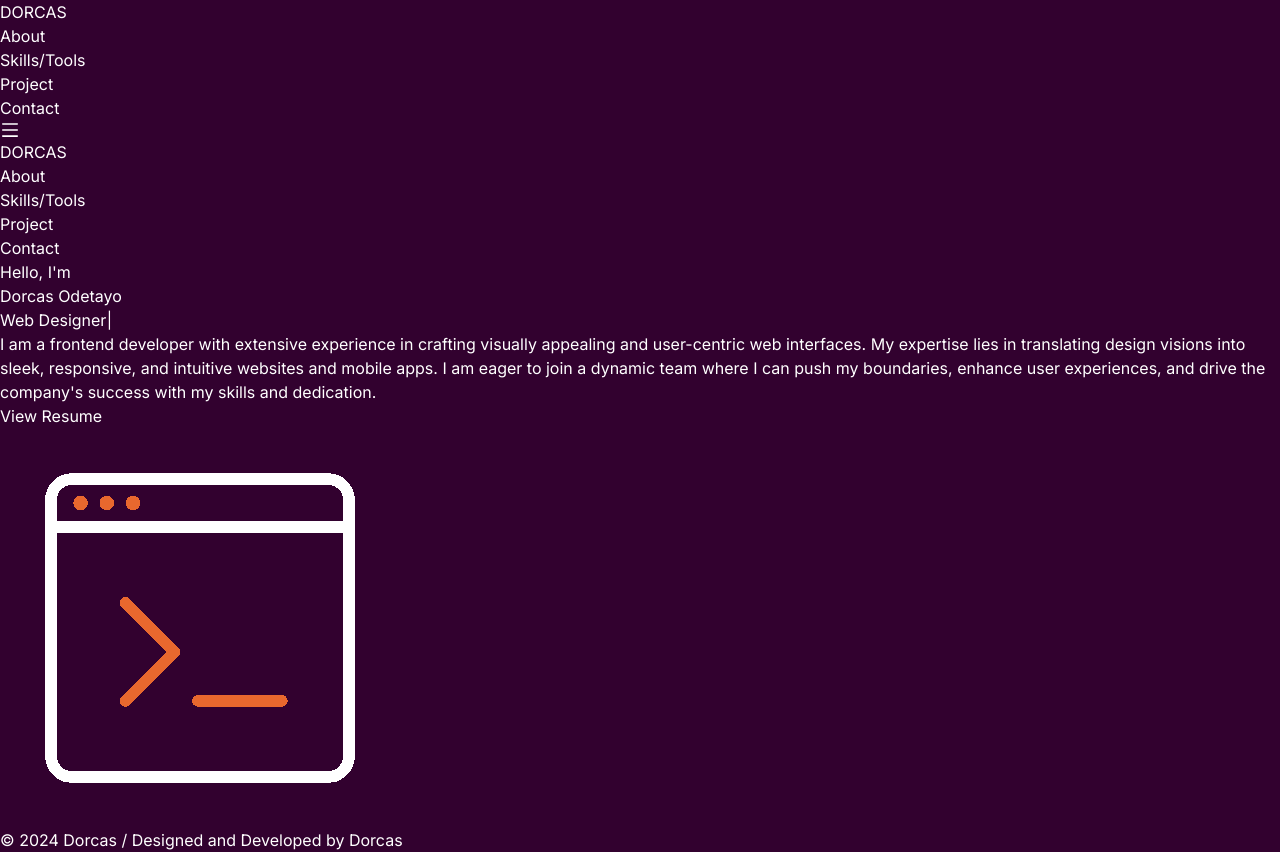
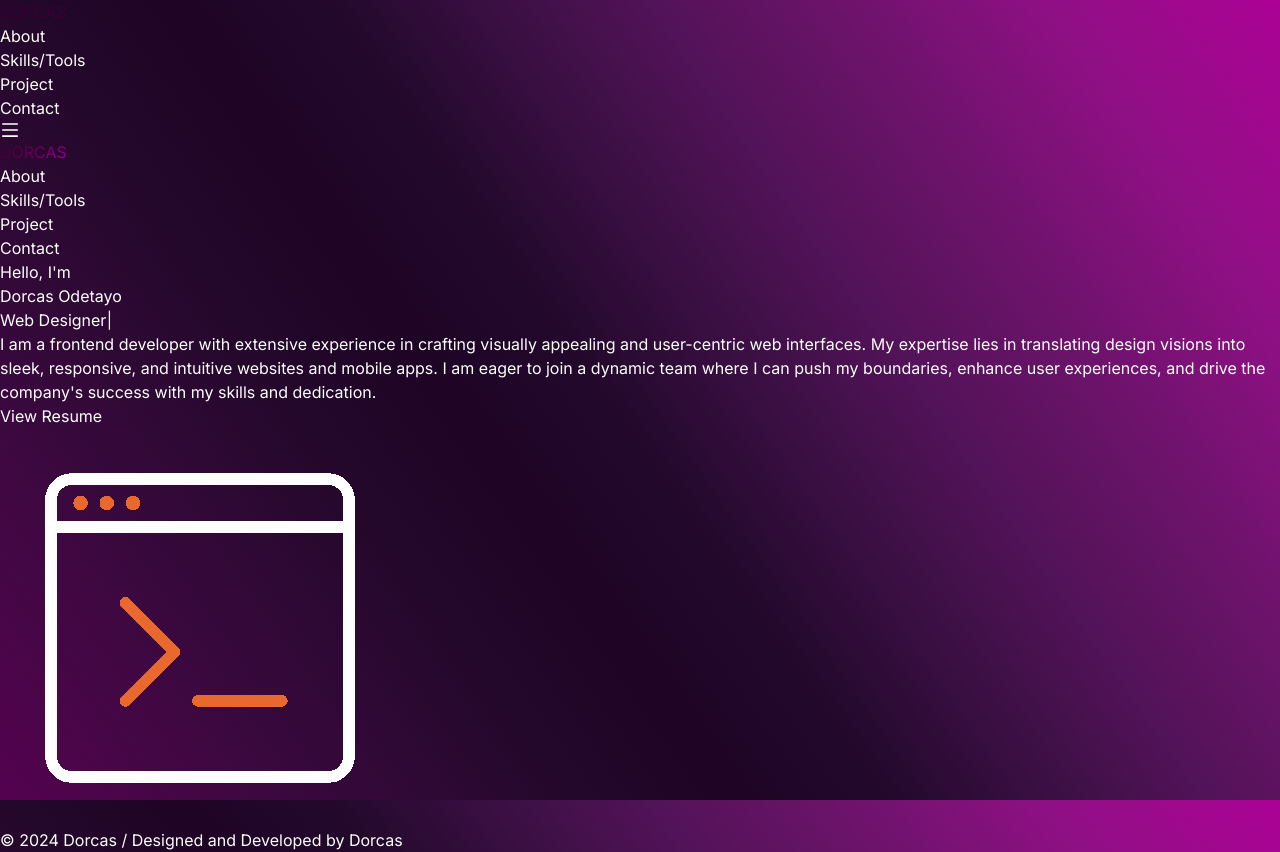
Before and after one commit to dorcasgold/dorcas-2, a React (Vite) app: page / in a window 1280 px wide. Built offline with nearby package versions, Linux system fonts and the light colour scheme.

Commit message:
gradient text and background

```diff
--- a/src/components/Navbar.jsx
+++ b/src/components/Navbar.jsx
@@ -54,16 +54,43 @@ function Navbar() {
         <div onClick={handleNav} className='block md:hidden'>
           {nav ? <AiOutlineClose size={20} /> : <AiOutlineMenu size={20} />}
         </div>
-        <div className={nav ? 'md:hidden text-gray-300 fixed h-full left-0 top-0 w-[60%] border-r-gray-900 bg-pink-950 ease-in-out duration-500 ' : "fixed left-[-100%]"}>
+        <div className={nav ? 'md:hidden navbar text-gray-300 fixed h-full left-0 top-0 w-[60%] border-r-gray-900 ease-in-out duration-500 ' : "fixed left-[-100%]"}>
           <div className="logo text-center my-10">
-            <span className='text-3xl font-semibold'>DORCAS</span>
+            <Link to="/">
+              <span className='text-3xl logo font-semibold'>DORCAS</span>
+            </Link>
           </div>
           <div>
             <ul className='flex flex-col items-center text-xl gap-5 font-medium'>
-              <li>About</li>
-              <li>Skills/Tools</li>
-              <li>Project</li>
-              <li>Contact</li>
+              <NavLink to="/"
+                className={({ isActive }) =>
+                  ` ${isActive ? " text-red-500 underline" : "text-white"} hover:text-orange-500`
+                }
+              >
+                <li>About</li>
+              </NavLink>
+
+              <NavLink to="skills"
+                className={({ isActive }) =>
+                  ` ${isActive ? " text-red-500 underline" : "text-white"} hover:text-orange-500`
+                }
+              >
+                <li>Skills/Tools</li>
+              </NavLink>
+              <NavLink to="project"
+                className={({ isActive }) =>
+                  ` ${isActive ? " text-red-500 underline" : "text-white"} hover:text-orange-500`
+                }
+              >
+                <li>Project</li>
+              </NavLink>
+              <NavLink to="contact"
+                className={({ isActive }) =>
+                  ` ${isActive ? " text-red-500 underline" : "text-white"} hover:text-orange-500`
+                }
+              >
+                <li>Contact</li>
+              </NavLink>
             </ul>
           </div>
         </div>
--- a/src/index.css
+++ b/src/index.css
@@ -5,8 +5,56 @@
 @tailwind utilities;
 
 body {
-  background: #32012F;
+  background-image: linear-gradient(55deg,
+      hsl(304deg 95% 17%) 0%,
+      hsl(300deg 85% 15%) 8%,
+      hsl(296deg 77% 14%) 15%,
+      hsl(292deg 72% 12%) 23%,
+      hsl(288deg 70% 10%) 31%,
+      hsl(287deg 82% 8%) 40%,
+      hsl(285deg 67% 10%) 48%,
+      hsl(290deg 63% 16%) 57%,
+      hsl(295deg 65% 21%) 66%,
+      hsl(301deg 70% 25%) 76%,
+      hsl(305deg 80% 31%) 87%,
+      hsl(308deg 98% 34%) 100%);
+  background-repeat: no-repeat;
+  background-attachment: fixed;
   color: white;
+}
+
+.logo {
+  background: linear-gradient(135deg, #32012F, #660058, #990099);
+  -webkit-background-clip: text;
+  -webkit-text-fill-color: transparent;
+  background-clip: text;
+  text-emphasis-color: transparent;
+}
+
+.navbar {
+  background-image: linear-gradient(55deg,
+      hsl(304deg 95% 17%) 0%,
+      hsl(300deg 85% 15%) 8%,
+      hsl(296deg 77% 14%) 15%,
+      hsl(292deg 72% 12%) 23%,
+      hsl(288deg 70% 10%) 31%,
+      hsl(287deg 82% 8%) 40%,
+      hsl(285deg 67% 10%) 48%,
+      hsl(290deg 63% 16%) 57%,
+      hsl(295deg 65% 21%) 66%,
+      hsl(301deg 70% 25%) 76%,
+      hsl(305deg 80% 31%) 87%,
+      hsl(308deg 98% 34%) 100%);
+  background-repeat: no-repeat;
+  background-attachment: fixed;
+}
+
+.navbar .logo {
+  background: linear-gradient(135deg, #32012F, #FF007F, #FFFF00);
+  -webkit-background-clip: text;
+  -webkit-text-fill-color: transparent;
+  background-clip: text;
+  text-fill-color: transparent;
 }
 
 * {
```
